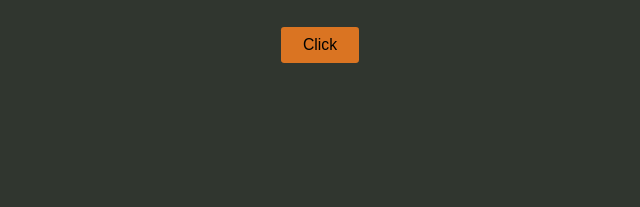
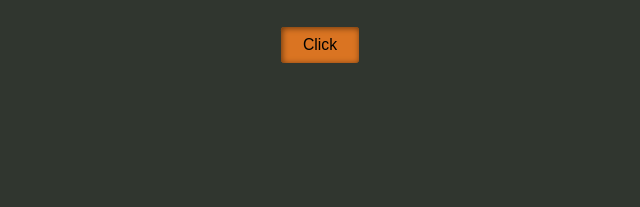
Before and after one commit to iHaveSticks/Super-Cool-Clicker-Idle, a React app: page / in a window 1280 px wide. In both pictures the pointer is over the button "Click". Shown: the part 186-393 px from the top of the page, 320-960 px from the left. Built offline with nearby package versions, Linux system fonts and the light colour scheme.

Commit message:
Hover effects for buttons

```diff
--- a/src/styles/buttonSyles.css
+++ b/src/styles/buttonSyles.css
@@ -16,6 +16,9 @@
   background-color: #da7422;
   cursor: pointer;
 }
+.buttonAvailable:hover {
+  box-shadow: inset 1px 1px 6px #63340e;
+}
 
 .buttonUnavailable {
   background-color: grey;
```
